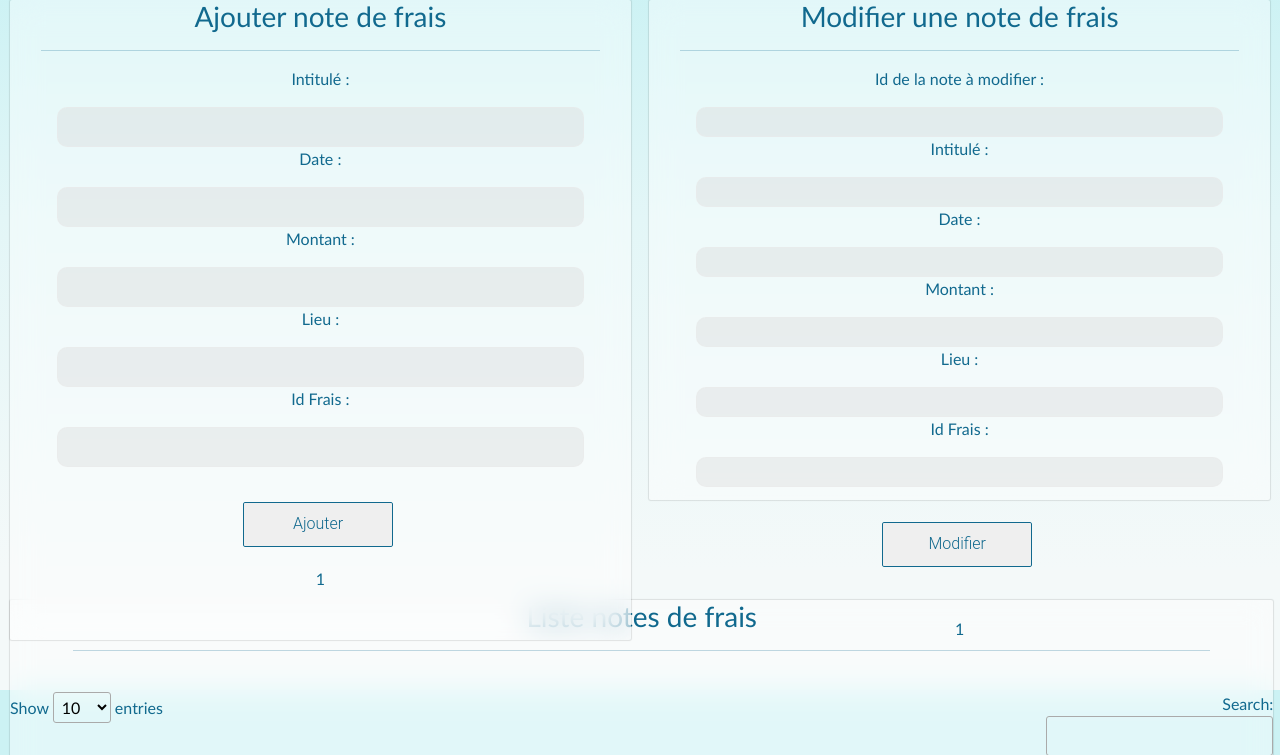
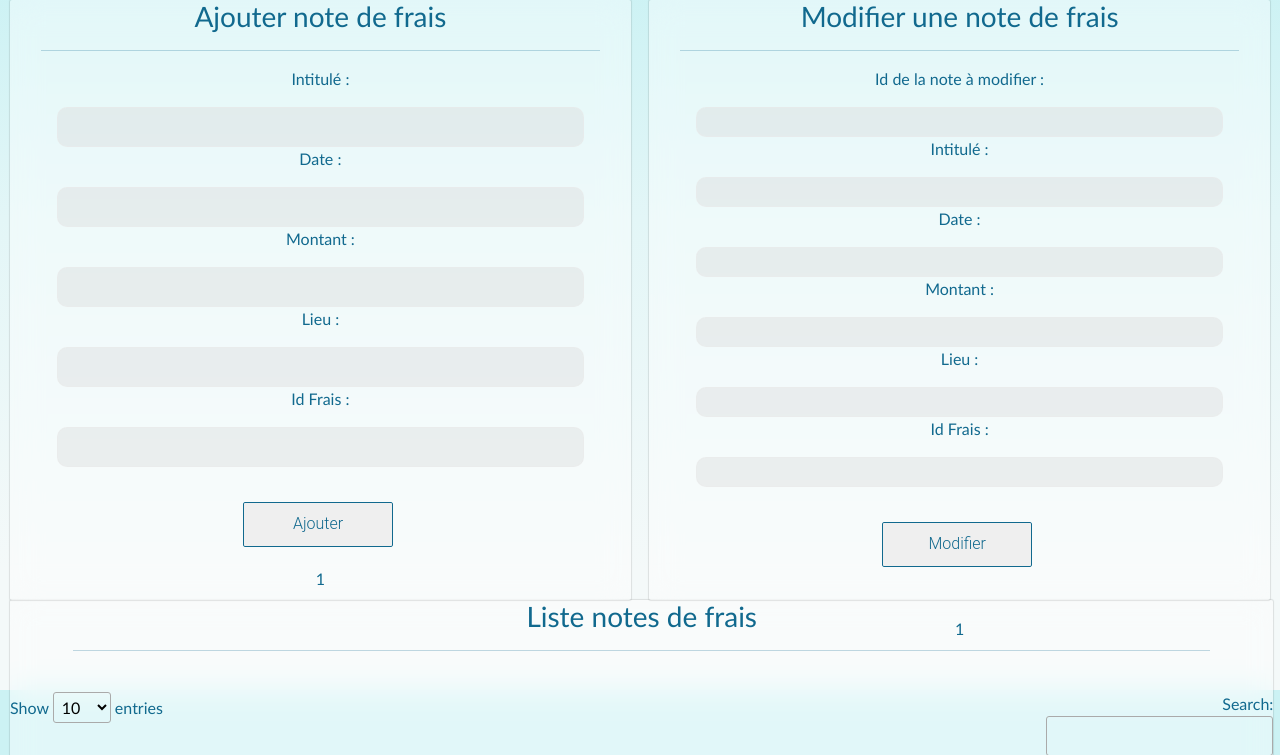
Before and after one commit to ari3645/vitalabNewGen, a PHP site: page /commercial.php in a window 1280 px wide. Shown: the part 110-865 px from the top of the page. Run offline with PHP 8.4, Linux system fonts and the light colour scheme; the visitor is signed in with stand-in values (Sample User, id 1); data that the repository does not hold is empty; some libraries are stand-ins or nearby versions.

Commit message:
Update commercial.css

```diff
--- a/commercial.css
+++ b/commercial.css
@@ -65,7 +65,7 @@ body{
   width: 48.5%;
 
   min-width: 40%;
-  height: 500px;
+  height: 600px;
   max-height: 80%;
   min-height: 400px;
 
@@ -92,9 +92,9 @@ body{
   margin-top: 10px;
   position: absolute;
   left: 10px;
-  height: 80%;
+  height: 600px;
   max-height: 80%;
-  min-height: 60%;
+  min-height: 400px;
   width: 48.5%;
   text-align: center;
 
```
